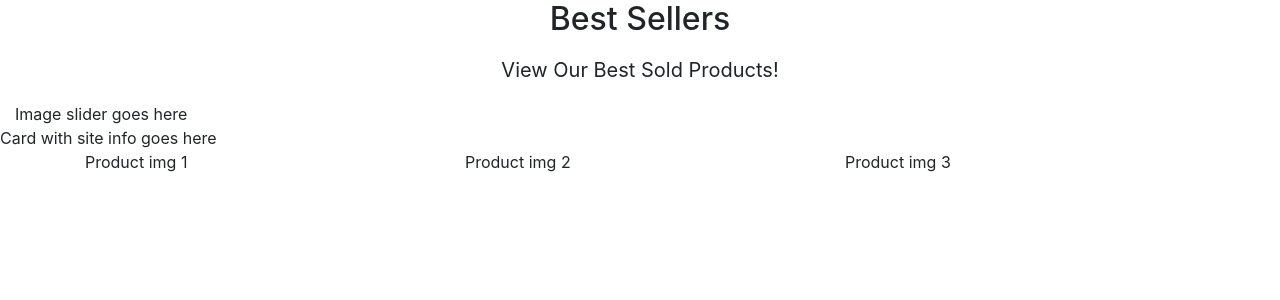
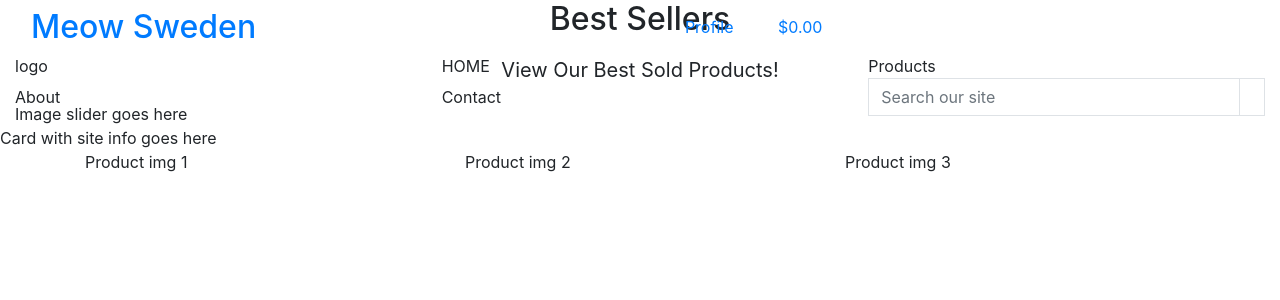
Before and after one commit to Mjau83/meow_sweden, a Django app: page / in a window 1280 px wide. Shown: the top 300 px of the page. Run offline with Django 3.2, Linux system fonts and the light colour scheme.

Commit message:
Added main header and nav header in base.html

```diff
--- a/home/templates/home/index.html
+++ b/home/templates/home/index.html
@@ -1,7 +1,16 @@
 {% extends "base.html" %}
 {% load static %}
 
+{% block page_header %}
+    <div class="container header-container">
+        <div class="row">
+            <div class="col">
 
+            </div>
+        </div>
+
+    </div>
+{% endblock %}
 
 {% block content %}
 <div class="container-fluid">
--- a/templates/base.html
+++ b/templates/base.html
@@ -28,7 +28,73 @@
   </head>
   <body>
     <header class="container-fluid fixed-top">
-
+      <div class="row header-1">
+        <div class="col-12 col-lg-4 my-auto py-lg-0 text-center text-lg-left">
+          <a href="{% url 'home' %}" class="nav-link main-logo-link">
+            <h2 class="logo-font my-0">Meow Sweden</h2>
+          </a>
+        </div>
+        <div class="col-12 col-lg-4 my-auto py-lg-0">
+          <ul class="list-inline list-unstyled text-center text-lg-right my-0">
+            <li class="list-inline-item dropdown">
+              <a class="text-black nav-link" href="#" id="user-options" data-toggle="dropdown" aria-haspopup="true"
+                aria-expanded="false">
+                <div class="text-center">
+                  <div><i class="fas fa-paw"></i></div>
+                  <p class="my-0">Profile</p>
+                </div>
+              </a>
+              <div class="dropdown-menu border-0" aria-labelledby="user-options">
+                {% if request.user.is_authenticated %}
+                  {% if request.user.is_superuser %}
+                    <a href="" class="dropdown-item">Product Management</a>
+                  {% endif %}
+                  <a href="" class="dropdown-item">My Profile</a>
+                  <a href="{% url 'account_logout' %}" class="dropdown-item">Logout</a>
+                {% else %}
+                  <a href="{% url 'account_signup' %}" class="dropdown-item">Register</a>
+                  <a href="{% url 'account_login' %}" class="dropdown-item">Login</a>
+                {% endif %}
+              </div>
+            </li>
+            <li class="list-inline-item">
+              <a class="{% if grand_total %}text-info font-weight-bold{% else %}text-black{% endif %} nav-link" href="">
+                <div class="text-center">
+                  <div><i class="fas fa-shopping-bag fa-lg"></i></div>
+                  <p class="my-0">
+                    {% if grand_total %}
+                      ${{ grand_total|floatformat:2 }}
+                    {% else %}
+                      $0.00
+                    {% endif %}
+                  </p>
+                </div>
+              </a>
+            </li>
+          </ul>
+        </div>
+      </div>
+      <div class="row header-2">
+        <div class="col-12 col-lg-4 my-auto py-1 py-lg-0">logo</div>
+        <div class="col-12 col-lg-4 my-auto py-1 py-lg-0">HOME</div>
+        <div class="col-12 col-lg-4 my-auto py-1 py-lg-0">Products</div>
+        <div class="col-12 col-lg-4 my-auto py-1 py-lg-0">About</div>
+        <div class="col-12 col-lg-4 my-auto py-1 py-lg-0">Contact</div>
+        <div class="col-12 col-lg-4 my-auto py-1 py-lg-0">
+          <form method="GET" action="">
+              <div class="input-group w-100">
+                  <input class="form-control border border-black rounded-0" type="text" name="q" placeholder="Search our site">
+                  <div class="input-group-append">
+                      <button class="form-control btn btn-black border border-black rounded-0" type="submit">
+                          <span class="icon">
+                              <i class="fas fa-search"></i>
+                          </span>
+                      </button>
+                  </div>
+              </div>
+          </form>
+      </div>
+      </div>
     </header>
 
     {% if messages %}
@@ -36,6 +102,7 @@
     {% endif %}
 
     {% block page_header %}
+
     {% endblock %}
 
     {% block content %}
```
